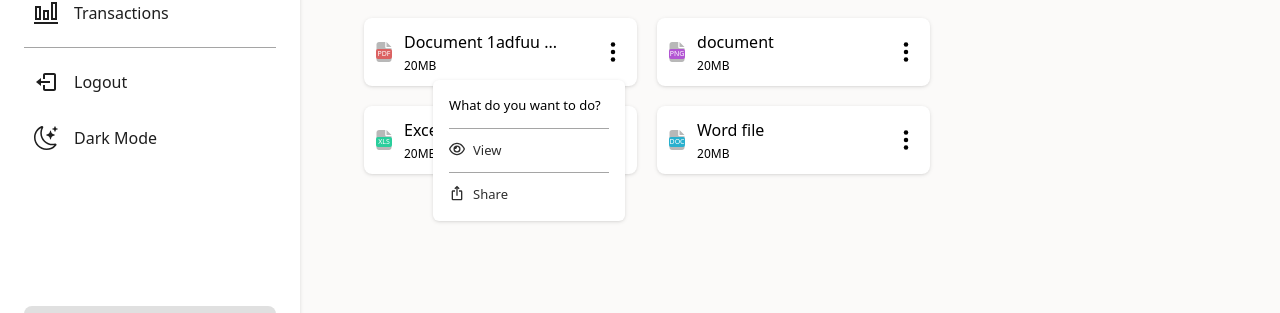
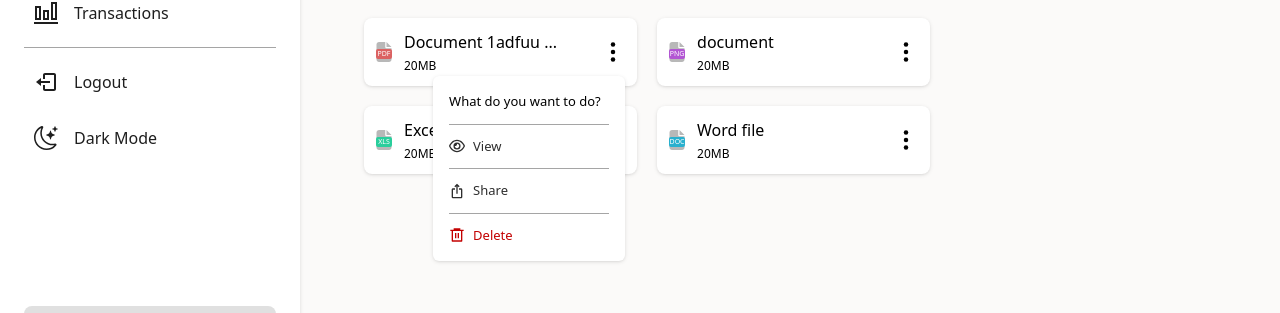
Before and after one commit to Trayshmhirk/tax-return-user-app, a React (Vite) app: page /documents in a window 1280 px wide. Both pictures are taken after a click on the button 613 px from the left and 466 px from the top of the page. Shown: the part 414-727 px from the top of the page. Built offline with nearby package versions, Linux system fonts and the light colour scheme.

Commit message:
fixing document card component

```diff
--- a/src/components/CardDropdown.tsx
+++ b/src/components/CardDropdown.tsx
@@ -1,30 +1,24 @@
-import { useState } from "react";
 import { FaAngleDown } from "react-icons/fa6";
 import { IoEllipsisVertical } from "react-icons/io5";
 import { DropdownItem } from "./DropdownItem";
 import { FaRegEye } from "react-icons/fa6";
 import { MdOutlineIosShare } from "react-icons/md";
-// import { RiDeleteBin6Line } from "react-icons/ri";
+import { RiDeleteBin6Line } from "react-icons/ri";
 import { CardDropdownPropsTypes } from "../types/DocumentTypes";
 
 export const CardDropdown = ({
    handleShare,
    handleViewDoc,
    isSelectBank,
-   // handleDeleteDoc,
+   handleDeleteDoc,
+   isDropdownOpen,
+   handleDropdownToggle,
 }: CardDropdownPropsTypes) => {
-   const [isDropdownOpen, setDropdownOpen] = useState(false);
-
-   const toggleDropdown = () => {
-      setDropdownOpen(!isDropdownOpen);
-   };
-
    return (
       <div className="card-dropdown relative">
          <button
             className="flex items-center gap-1"
-            type="button"
-            onClick={toggleDropdown}
+            onClick={handleDropdownToggle}
          >
             {isSelectBank ? (
                <FaAngleDown className="w-6 h-6" />
@@ -34,7 +28,7 @@ export const CardDropdown = ({
          </button>
 
          <div
-            className={`absolute right-0 w-48 mt-4 p-4 bg-white dark:bg-gray rounded-md shadow-md dark:shadow-md-dark z-50 ${
+            className={`absolute right-0 w-48 mt-3 p-4 bg-white dark:bg-gray rounded-md shadow-md dark:shadow-md-dark z-50 ${
                isDropdownOpen ? "block" : "hidden"
             }`}
          >
@@ -81,13 +75,13 @@ export const CardDropdown = ({
                         action="Share"
                         handleClick={handleShare}
                      />
-                     {/* <div className="w-full h-[1px] bg-eerieBlack dark:bg-white opacity-40" /> */}
-                     {/* <DropdownItem
+                     <div className="w-full h-[1px] bg-eerieBlack dark:bg-white opacity-40" />
+                     <DropdownItem
                         dropdownIcon={RiDeleteBin6Line}
                         action="Delete"
                         handleClick={handleDeleteDoc}
                         isDeleteDropdownitem
-                     /> */}
+                     />
                   </div>
                </>
             )}
--- a/src/components/DocumentCard.tsx
+++ b/src/components/DocumentCard.tsx
@@ -1,4 +1,4 @@
-import { useState } from "react";
+import { useEffect, useRef, useState } from "react";
 import { useNavigate } from "react-router-dom";
 import { CardDropdown } from "./CardDropdown";
 import DocumentTypeIcon from "./DocumentTypeIcon";
@@ -15,8 +15,10 @@ export const DocumentCard = ({
    isSelectClicked,
    handleSendToChat,
 }: DocumentCardPropsTypes) => {
+   const navigate = useNavigate();
    const [isSelected, setIsSelected] = useState(false);
-   const navigate = useNavigate();
+   const [activeDropdown, setActiveDropdown] = useState<string | null>(null);
+   const dropdownRef = useRef<HTMLDivElement>(null);
 
    const handleSelect = () => {
       if (isSelectClicked) {
@@ -54,6 +56,28 @@ export const DocumentCard = ({
       });
    };
 
+   const handleDropdownToggle = (id: string) => {
+      setActiveDropdown(activeDropdown === id ? null : id);
+   };
+
+   const handleClickOutside = (event: MouseEvent) => {
+      if (
+         dropdownRef.current &&
+         !dropdownRef.current.contains(event.target as Node)
+      ) {
+         setActiveDropdown(null);
+      }
+   };
+
+   useEffect(() => {
+      document.addEventListener("mousedown", handleClickOutside);
+      return () => {
+         document.removeEventListener("mousedown", handleClickOutside);
+      };
+   }, []);
+
+   const handleShowModal = () => {};
+
    return (
       <div
          id={docId}
@@ -62,6 +86,7 @@ export const DocumentCard = ({
             ${isSelected ? "checked" : ""}
             ${isSelectClicked ? "select-enabled" : "select-disabled"}
          `}
+         ref={dropdownRef}
       >
          <div className="flex items-center gap-3" onClick={handleSelect}>
             {isSelectClicked && (
@@ -95,7 +120,9 @@ export const DocumentCard = ({
          <CardDropdown
             handleShare={handleSendToChat ?? (() => {})}
             handleViewDoc={handleViewDocument}
-            // handleDeleteDoc={handleShowModal}
+            handleDeleteDoc={handleShowModal}
+            isDropdownOpen={activeDropdown === docId}
+            handleDropdownToggle={() => handleDropdownToggle(docId)}
          />
       </div>
    );
--- a/src/components/DropdownItem.tsx
+++ b/src/components/DropdownItem.tsx
@@ -8,7 +8,7 @@ export const DropdownItem = ({
 }: DropdownItemsProps) => {
    return (
       <div
-         className={`flex gap-2 cursor-pointer ${isDeleteDropdownitem ? "text-bostonRed" : "text-gray dark:text-lightGray"}`}
+         className={`flex items-center gap-2 cursor-pointer ${isDeleteDropdownitem ? "text-bostonRed" : "text-gray dark:text-lightGray"}`}
          onClick={handleClick}
       >
          <DropdownIcon className="" />
--- a/src/types/DocumentTypes.ts
+++ b/src/types/DocumentTypes.ts
@@ -31,5 +31,7 @@ export type CardDropdownPropsTypes = {
    handleShare: () => void;
    handleViewDoc: () => void;
    isSelectBank?: boolean;
-   handleDeleteDoc?: () => void;
+   handleDeleteDoc: () => void;
+   isDropdownOpen: boolean;
+   handleDropdownToggle: () => void;
 };
```
